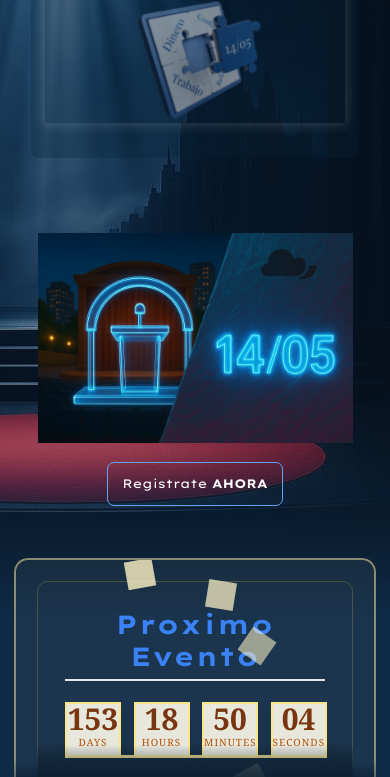
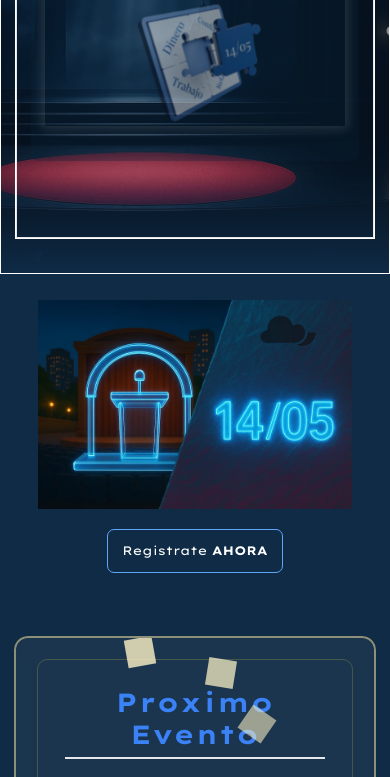
Before and after one commit to s-Woq/LaPieza, an Astro site: page / in a window 390 px wide. Shown: the part 226-1003 px from the top of the page. Built offline with nearby package versions, Linux system fonts and the light colour scheme; Astro itself is replaced by a stand-in of ours; a web font is replaced by a local one.

Commit message:
fixed huge gap

```diff
--- a/src/components/Hero/hero.astro
+++ b/src/components/Hero/hero.astro
@@ -3,31 +3,31 @@ import Countdown from "../Countdown/countdown.astro";
 import "../../styles/global.css";
 import Bgopt from "../../../image/bgopt.jpg"
 ---
-
-<section class="relative flex min-h-[100dvh] w-full safe-area-padding">
+<div class="flex flex-col">
+<section class="section-one relative flex h-[100vh] w-full safe-area-padding z-10 border border-white">
     <div class="backgroundimagehero bg-cover bg-center w-full mask-fade-bottom absolute inset-0"></div>
 
-    <div class="relative flex flex-col items-center p-4 md:p-20 w-full">
-        <div id="landing" class="absolute inset-0 flex flex-col items-center w-full">
+    <div class="landing-wrapper relative flex flex-col  border border-white items-center p-4 md:p-20 w-full">
+        <div id="landing" class="absolute inset-0 flex flex-col items-center w-full border ">
             <div id="hovereffect" class="relative flex flex-col items-center transition-all duration-700 ease-in-out overflow-hidden py-10 md:py-20 animate-lapieza px-4 md:px-40 align-center">
-                <div class="absolute bottom-4 md:bottom-10 text-white opacity-0 translate-y-10 animate-text-appear z-1 text-center justify-center animate-fade-in animate-scale animate-flip-in-y">
+                <div class="absolute bottom-4 md:bottom-10 text-white  opacity-0 translate-y-10 animate-text-appear z-1 text-center justify-center animate-fade-in animate-scale animate-flip-in-y">
                     <p class="text-base md:text-xl font-Lexend">La</p>
                     <p class="font-Rubik text-5xl md:text-8xl">Pieza</p>
                     <p class="font-Lexend text-sm md:text-base">Adrià Solà Pastor</p>
                     <p class="text-sm md:text-base">14 DE <span class="font-Lexend text-xl md:text-2xl">MAYO</span></p>
                 </div>
 
-                <div class="w-[300px] h-[300px] md:w-[600px] md:h-[600px] flex items-center justify-center animate-holy-glow">
-                    <div class="lapiezaimg relative w-[250px] h-[250px] md:w-[500px] md:h-[500px] mt-4 md:mt-10 animate-logo-move animate-slide-in-bottom"></div>
+                <div class="w-[300px] h-[300px] md:w-[600px]  md:h-[600px] flex items-center justify-center animate-holy-glow">
+                    <div class="lapiezaimg relative w-[250px]   h-[250px] md:w-[500px] md:h-[500px] mt-4 md:mt-10 animate-logo-move animate-slide-in-bottom"></div>
                 </div>
             </div>
         </div>
 
-        <div class="relative flex flex-col items-center justify-end p-2 md:p-8"></div>
+        <!-- <div class="relative flex flex-col items-center justify-end p-2 md:p-8 border border-red-600"></div> -->
     </div>
 </section>
 
-<section class="about-img  relative mt-6 md:mt-20 flex flex-col items-center gap-4 md:gap-8 px-3 md:px-6 py-6 md:py-12 w-full">
+<section class="about-img relative  flex flex-col items-center gap-4 px-3 py-6 w-full">
     <div class="event-img w-full max-w-[700px] aspect-video rounded-tr-lg rounded-bl-lg bg-gray-200"></div>
 
     <button class="font-Lexend text-white text-sm md:text-base border border-blue-400 px-4 py-2 md:px-5 md:py-3 rounded-lg transition-all duration-300 hover:bg-blue-500/10 hover:backdrop-blur-md hover:shadow-[0_0_15px_3px_rgba(100,200,255,0.5)] active:scale-95">
@@ -80,8 +80,10 @@ import Bgopt from "../../../image/bgopt.jpg"
         </details>
     </div>
 </section>
+</div>
 
 <style>
+    /* *{border:1px solid red} */
     /* Mobile-first animations */
     @keyframes logoMove {
         0% { transform: translateY(0) scale(1); }
@@ -149,14 +151,16 @@ import Bgopt from "../../../image/bgopt.jpg"
         }
 
     }
-
-    @media (max-width:768px){
-      .about-img{
-        margin-top: -400px;
-        padding:10px;
-      }
+    @media (max-width: 768px){
+        .landing-wrapper{
+            height:450px;
+            margin:0;
+            padding:0;
+        }
+        .section-one{
+            height:500px;
+        }
     }
-
 
     .animate-holy-glow {
         animation: holyGlow 3s ease-in-out infinite;
```
